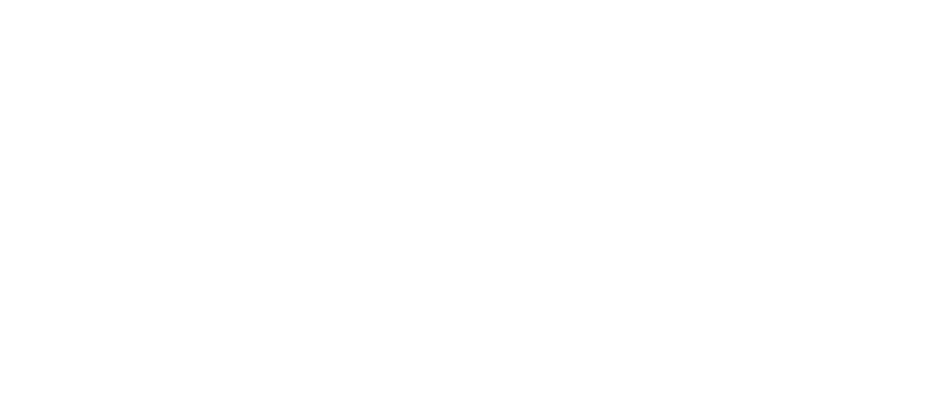
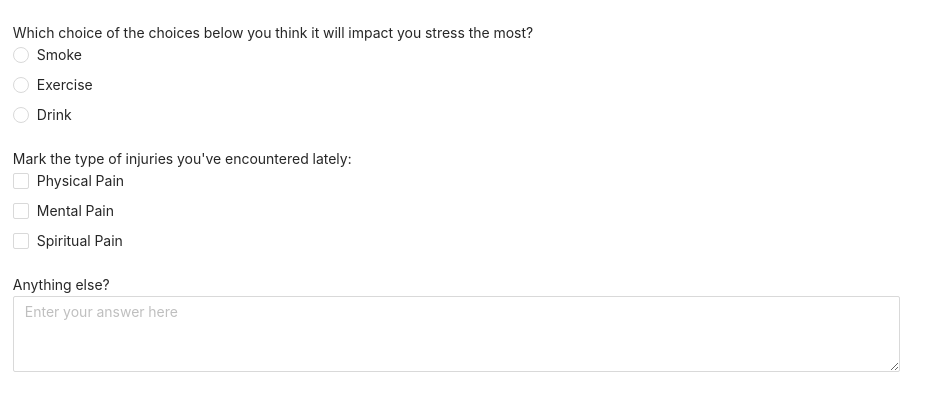
Before and after one commit to webahead14/clinic-client, a React (Create React App) app: page /survey in a window 1280 px wide. Before the commit this address had no page. Shown: the top 406 px of the page, without its empty margins (0-950 px from the left). Built offline with nearby package versions, Linux system fonts and the light colour scheme.

Commit message:
OpenText and MultipleChoice components have been added, inaddtion to fake data under the folder dataFromAPI.

```diff
--- a/public/index.html
+++ b/public/index.html
@@ -9,7 +9,6 @@
       name="description"
       content="Web site created using create-react-app"
     />
-    <link rel="apple-touch-icon" href="%PUBLIC_URL%/logo192.png" />
     <!--
       manifest.json provides metadata used when your web app is installed on a
       user's mobile device or desktop. See https://developers.google.com/web/fundamentals/web-app-manifest/
--- a/src/App.jsx
+++ b/src/App.jsx
@@ -1,12 +1,11 @@
-import './App.css';
-import { useEffect } from 'react'
+import "./App.css";
+import { useEffect } from "react";
 import { Routes, Route, useLocation } from "react-router-dom";
-import axios from 'axios'
+import axios from "axios";
 
-import Login from './pages/Login'
-import Home from './pages/Home'
-
-
+import Login from "./pages/Login";
+import Home from "./pages/Home";
+import Survey from "./pages/Survey";
 
 function App() {
   const location = useLocation();
@@ -26,17 +25,16 @@
   //     .catch()
   // }, [])
 
-
   if (location.pathname === "/login") {
     return <Login />;
+  } else if (location.pathname === "/survey") {
+    return <Survey />;
   }
-
 
   return (
     <div className="App">
       <Routes>
         <Route path="/" element={<Home />} />
-
       </Routes>
     </div>
   );
--- /dev/null
+++ b/src/components/MultipleChoice/index.jsx
@@ -0,0 +1,49 @@
+import style from "./style.module.css";
+import { Checkbox, Radio, Space } from "antd";
+
+function MultipleChoice(props) {
+  //
+  const onChange = (key) => {
+    if (key === "radio") {
+      return (event) => console.log("radio checked", event.target.value);
+    } else {
+      return (event) => console.log("checked values = ", event);
+    }
+  };
+
+  return (
+    <div className={style.multipleChoice}>
+      <br />
+      <div className={style.question}>{props.data.question}</div>
+      <div className={style.choices}>
+        {props.data.choice_type === "Radio" ? (
+          <Radio.Group onChange={onChange("radio")}>
+            <Space direction="vertical">
+              {props.data.answers.map((answer, idx) => {
+                return (
+                  <Radio value={answer.text} key={idx}>
+                    {answer.text}
+                  </Radio>
+                );
+              })}
+            </Space>
+          </Radio.Group>
+        ) : (
+          <Checkbox.Group onChange={onChange("checkbox")}>
+            <Space direction="vertical">
+              {props.data.answers.map((answer, idx) => {
+                return (
+                  <Checkbox value={answer.text} key={idx}>
+                    {answer.text}
+                  </Checkbox>
+                );
+              })}
+            </Space>
+          </Checkbox.Group>
+        )}
+      </div>
+    </div>
+  );
+}
+
+export default MultipleChoice;
--- /dev/null
+++ b/src/components/OpenText/index.jsx
@@ -0,0 +1,26 @@
+import style from "./style.module.css";
+import { Input } from "antd";
+import { useState } from "react";
+
+function OpenText(props) {
+  const { TextArea } = Input;
+  // eslint-disable-next-line no-unused-vars
+  const [input, setInput] = useState("");
+  const onChange = (e) => {
+    setInput(e.target.value);
+    console.log(e.target.value);
+  };
+  return (
+    <div className={style.openText}>
+      <br />
+      <div className={style.question}>{props.data.question}</div>
+      <TextArea
+        onChange={onChange}
+        rows={3}
+        placeholder={props.data.placeholder}
+      />
+    </div>
+  );
+}
+
+export default OpenText;
--- /dev/null
+++ b/src/components/OpenText/style.module.css
@@ -0,0 +1,3 @@
+.openText TextArea {
+  width: 70%;
+}
--- /dev/null
+++ b/src/dataFromAPI/formattedQuestions.json
@@ -0,0 +1,75 @@
+{
+  "questionnaire": [
+    {
+      "type": "matrix",
+      "title": "Do you feel bothered from:",
+      "columns": [
+        "Poorly",
+        "Semi-Poorly",
+        "Avarage",
+        "Semi-Strongly",
+        "Strongly"
+      ],
+      "answers": ["0", "1", "2", "3", "4"],
+      "instructions": "Below is a list of problems and complaints that people sometimes have in response to stressful life experiences. How much you have been bothered by that problem IN THE LAST MONTH.",
+      "questions": [
+        {
+          "id": "1",
+          "question": "Feeling very upset when something reminds you of the stressful experience?"
+        },
+        {
+          "id": "2",
+          "question": "Trouble remembering important parts of the stressful experience?"
+        },
+        {
+          "id": "3",
+          "question": "Loss of interest in activities that you used to enjoy?"
+        },
+        {
+          "id": "4",
+          "question": "Irritable behaviour, angry outbursts, or acting aggressively??"
+        }
+      ]
+    },
+    {
+      "id": "5",
+      "type": "multiple_choice",
+      "choice_type": "Radio",
+      "question": "Which choice of the choices below you think it will impact you stress the most?",
+      "answers": [
+        {
+          "text": "Smoke"
+        },
+        {
+          "text": "Exercise"
+        },
+        {
+          "text": "Drink"
+        }
+      ]
+    },
+    {
+      "id": "6",
+      "type": "multiple_choice",
+      "choice_type": "Checkbox",
+      "question": "Mark the type of injuries you've encountered lately:",
+      "answers": [
+        {
+          "text": "Physical Pain"
+        },
+        {
+          "text": "Mental Pain"
+        },
+        {
+          "text": "Spiritual Pain"
+        }
+      ]
+    },
+    {
+      "type": "open_text",
+      "id": "7",
+      "question": "Anything else?",
+      "placeholder": "Enter your answer here"
+    }
+  ]
+}
--- a/src/pages/Survey/index.jsx
+++ b/src/pages/Survey/index.jsx
@@ -1,11 +1,23 @@
-import style from './style.module.css'
+import style from "./style.module.css";
+import OpenText from "../../components/OpenText";
+import MultipleChoice from "../../components/MultipleChoice";
+
+import data from "../../dataFromAPI/formattedQuestions.json";
 
 function Survey(props) {
-    return (
-        <div>
-            <h1>Survey</h1>
-        </div>
-    )
+  return (
+    <div className={style.survey}>
+      {data.questionnaire.map((question, idx) => {
+        if (question.type === "multiple_choice") {
+          return <MultipleChoice data={question} key={idx} />;
+        } else if (question.type === "open_text") {
+          return <OpenText data={question} key={idx} />;
+        } else {
+          return null;
+        }
+      })}
+    </div>
+  );
 }
 
-export default Survey
+export default Survey;
--- a/src/pages/Survey/style.module.css
+++ b/src/pages/Survey/style.module.css
@@ -0,0 +1,3 @@
+.survey {
+  margin-left: 1%;
+}
```
Also changed, not shown: public/manifest.json, src/components/MultipleChoice/style.module.css (added), 1 other file (tests, documents, lock files or other folders).
